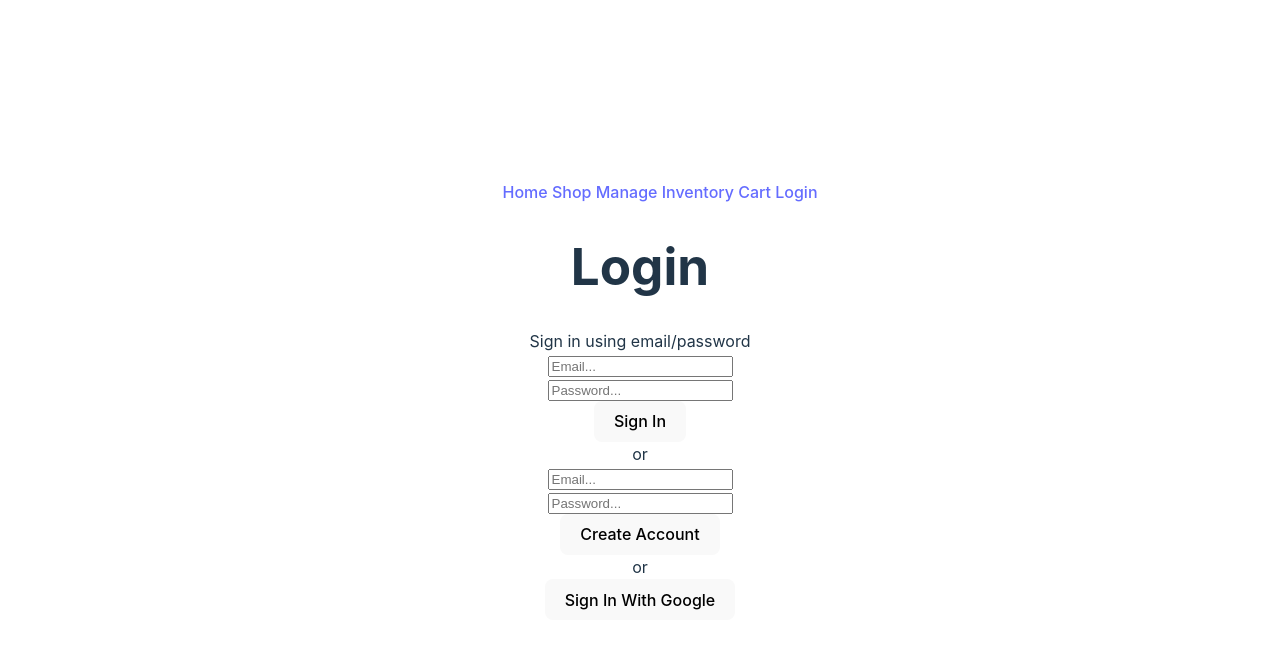
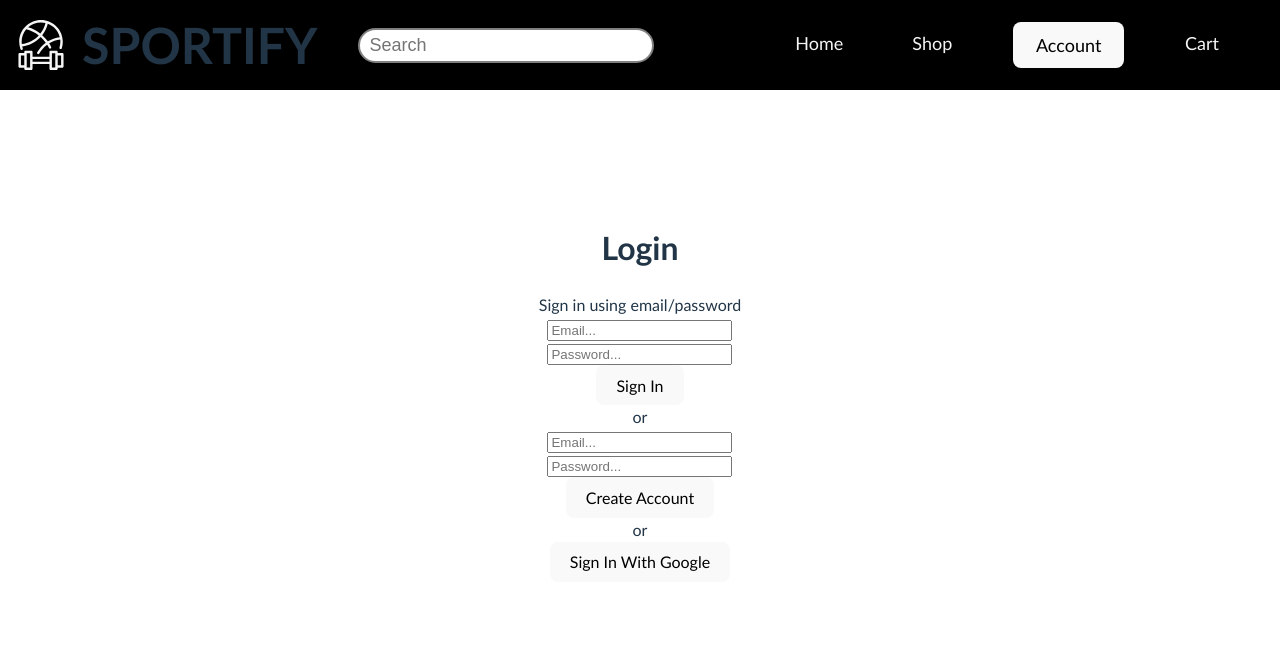
Before and after one commit to Sportify-Project-SWE/Sportify, a React (Vite) app: page /login in a window 1280 px wide. Shown: the top 648 px of the page. Built offline with nearby package versions, Linux system fonts and the light colour scheme; no server answers.

Commit message:
changed nav bar

```diff
--- a/index.html
+++ b/index.html
@@ -3,10 +3,10 @@
   <head>
     <meta charset="UTF-8" />
     <title>Sportify</title>
+    <link rel="icon" type="image/svg+xml" href="/src/assets/logo.svg" >
   </head>
   <body>
     <div id="root"></div>
-
     <script type="module" src="/src/main.jsx"></script>
   </body>
 </html>
--- a/src/components/Auth.jsx
+++ b/src/components/Auth.jsx
@@ -13,6 +13,7 @@ export const Auth = () => {
 
     const [user, setUser] = useState({})
     const [isSignedIn, setIsSignedIn] = useState(false)
+    const [signInFailure, setSignInFailure] = useState(false)
 
     const navigate = useNavigate();
 
@@ -21,6 +22,12 @@ export const Auth = () => {
             navigate("/profile")
         }
     }, [isSignedIn, navigate])
+
+    useEffect( () => {
+        if (signInFailure){
+            return( '')
+        }
+    }, [signInFailure])
 
 
 
@@ -35,10 +42,19 @@ export const Auth = () => {
             setIsSignedIn(true)
             setLoginEmail('');
             setLoginPassword('');
-        } catch (err) {
-            console.error(err)
+        } catch (e) {
+            if (e instanceof FirebaseAuthInvalidCredentialsException) {
+                notifyUser("Invalid password");
+            } else if (e instanceof FirebaseAuthInvalidUserException) {
+                notifyUser("Incorrect email address");
+            } else {
+                notifyUser(e.getLocalizedDescription());
+            }
         }
     };
+
+
+
 
     const createAccount = async () => {
         try{
@@ -74,7 +90,7 @@ export const Auth = () => {
     }
 
     return (
-        <div>
+        <div classname='login-container'>
             <h1>Login</h1>
             <p>
                 Sign in using email/password
--- a/src/components/Catalog.jsx
+++ b/src/components/Catalog.jsx
@@ -1,9 +1,40 @@
 import React from 'react'
 import ReactDOM from 'react-dom/client'
 
-import { useState } from 'react'
+import { useState, useEffect } from 'react'
+
+import { db } from "../config/firebase"
+import { getDocs, collection, addDoc } from "firebase/firestore"
+
+
+import { BrowserRouter } from 'react-router-dom'
+
+
 function Catalog() {
   const [count, setCount] = useState(0)
+
+  const [productList, setProductList] = useState([])
+
+  const productsCollectionRef = collection(db, "products")
+
+  const getProductList = async () => {
+        try{
+          const data = await getDocs( productsCollectionRef )
+          const filteredData = data.docs.map( (doc) => ({
+            ...doc.data(),
+            id: doc.id,
+          }))
+          setProductList(filteredData)
+        } catch (err){
+          console.error(err)
+        }
+
+      }
+
+  useEffect( () => {
+    getProductList();
+  }, [productsCollectionRef])
+
   return(
     <>
         <p>
--- a/src/components/NavBar.jsx
+++ b/src/components/NavBar.jsx
@@ -1,4 +1,4 @@
-import React, { useState } from 'react'
+import React, { useState, useEffect } from 'react'
 import { Link } from 'react-router-dom'
 import { auth } from '../config/firebase'
 import { onAuthStateChanged } from 'firebase/auth'
@@ -6,29 +6,44 @@ import { onAuthStateChanged } from 'firebase/auth'
 
 function NavBar(){
     const [isSignedIn, setIsSignedIn] = useState("")
+    const [dropdownOn, setDropdownOn] = useState(false)
 
-    onAuthStateChanged( auth, (currentUser) => {
-        if (currentUser){
-            setIsSignedIn(true)
-        } else{
-            setIsSignedIn(false)
-        }
+    useEffect(() => {
+        const unsubscribe = onAuthStateChanged(auth, (currentUser) => {
+            setIsSignedIn(currentUser ? true : false);
+        });
+        return () => unsubscribe();
+    }, []);
 
-    } );
+
+    const toggleDropdown = () => {
+        setDropdownOn(!dropdownOn)
+    };
 
 
     return(
+        <nav>
+            <img src="../../src/assets/logo.svg" alt="Sportify Logo" height={25} width={25} />
+            <h1>SPORTIFY</h1>
+            <input placeholder="Search"></input>
+            <ul>
+                <Link to="/">Home  </Link>
+                <Link to="/store">Shop  </Link>
 
-        <ul>
+                <div className="dropdown">
+                    <button onClick={toggleDropdown}>Account</button>
+                    { dropdownOn &&
+                        <ul id="accountDropdownList">
+                            <a href="/inventory">Inventory  </a>
+                            {isSignedIn ? (<a href to="/profile">Profile  </a> )
+                                : ( <a href to="/login">Login  </a> ) }
+                        </ul> }
+                </div>
 
-            <Link to="/">Home  </Link>
-            <Link to="/store">Shop  </Link>
-            <Link to="/inventory">Manage Inventory  </Link>
-            <Link to="/cart">Cart  </Link>
-            {isSignedIn ? (<Link to="/profile">Profile  </Link> )
-                : ( <Link to="/login">Login  </Link> ) }
+                <Link to="/cart">Cart  </Link>
 
-        </ul>
+            </ul>
+        </nav>
     )
 }
 
--- a/src/index.css
+++ b/src/index.css
@@ -1,7 +1,7 @@
 :root {
-  font-family: Inter, system-ui, Avenir, Helvetica, Arial, sans-serif;
+  font-family: calibri, Cambria, Cochin, Georgia, Times, 'Times New Roman', serif;
   line-height: 1.5;
-  font-weight: 400;
+
 
   color-scheme: light dark;
   color: rgba(255, 255, 255, 0.87);
@@ -13,15 +13,10 @@
   -moz-osx-font-smoothing: grayscale;
 }
 
+a {
+  text-decoration: none;
+}
 
-a {
-  font-weight: 500;
-  color: #646cff;
-  text-decoration: inherit;
-}
-a:hover {
-  color: #535bf2;
-}
 
 body {
   margin: 0;
@@ -31,10 +26,6 @@ body {
   min-height: 100vh;
 }
 
-h1 {
-  font-size: 3.2em;
-  line-height: 1.1;
-}
 
 button {
   border-radius: 8px;
@@ -47,9 +38,11 @@ button {
   cursor: pointer;
   transition: border-color 0.25s;
 }
+
 button:hover {
   border-color: #646cff;
 }
+
 button:focus,
 button:focus-visible {
   outline: 4px auto -webkit-focus-ring-color;
@@ -67,3 +60,89 @@ button:focus-visible {
     background-color: #f9f9f9;
   }
 }
+
+.content-container {
+  background-image: url('./assets/background.png');
+  /* Additional background styles */
+}
+
+
+nav {
+  position: fixed;
+  top: 0vh;
+  left: 0vh;
+  right: 0vh;
+  height: 90px;
+  background-color: black;
+  background-size: cover;
+  display: flex;
+  align-items: center;
+}
+
+nav img {
+  margin: 1vh;
+  margin-left: 2vh;
+  margin-right: 2vh;
+  height: 50px;
+  width: 50px;
+}
+
+nav h1{
+  font-size: 50px;
+  margin: 0;
+}
+
+nav input {
+  margin: 5vh;
+  border-radius: 30px;
+  border: 2px solid gray;
+  font-size: large;
+  padding: 5px;
+  padding-left: 10px;
+  padding-right: 10px;
+  width: 50vh;
+  font: calibri;
+}
+
+nav ul{
+  font-size: large;
+  display: flex;
+  justify-content: space-evenly;
+  width: 100vh;
+}
+
+
+nav a {
+  color: whitesmoke;
+  margin: 1vh
+}
+
+nav a:hover {
+  color: grey;
+}
+
+.dropdown {
+  position: relative;
+  display: inline-block;
+}
+
+#accountDropdownList {
+  position: absolute;
+  background-color: #242424;
+  box-shadow: 0 8px 16px 0 rgba(0,0,0,0.2);
+  padding: 0;
+  margin-top: 10px;
+  border-radius: 10px;
+  width: fit-content;
+  display: block;
+}
+
+#accountDropdownList a {
+  color: whitesmoke;
+  margin: 5px;
+}
+
+#accountDropdownList a:hover{
+  color: lightgray;
+  margin: 5px;
+}
```
Also changed, not shown: src/components/Product.jsx (added, +17 -0 lines), src/assets/logo.svg (added).
